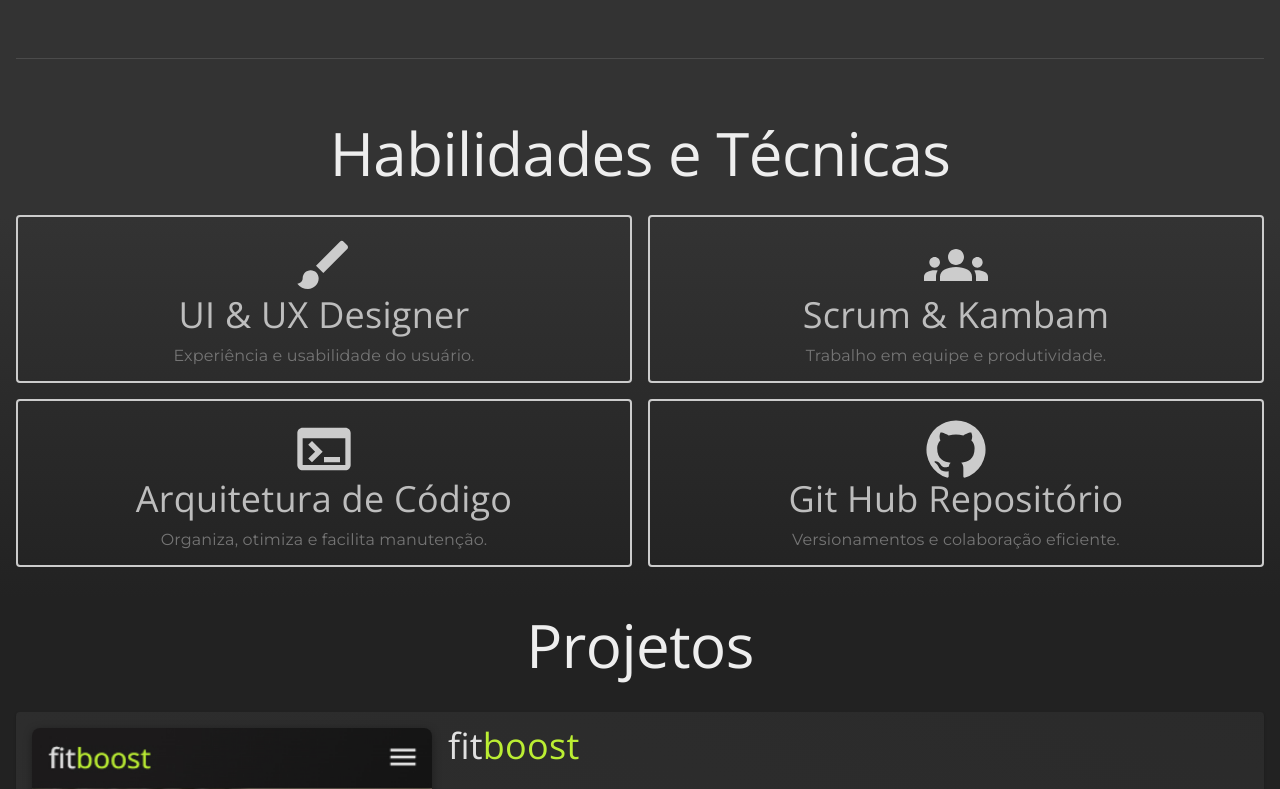
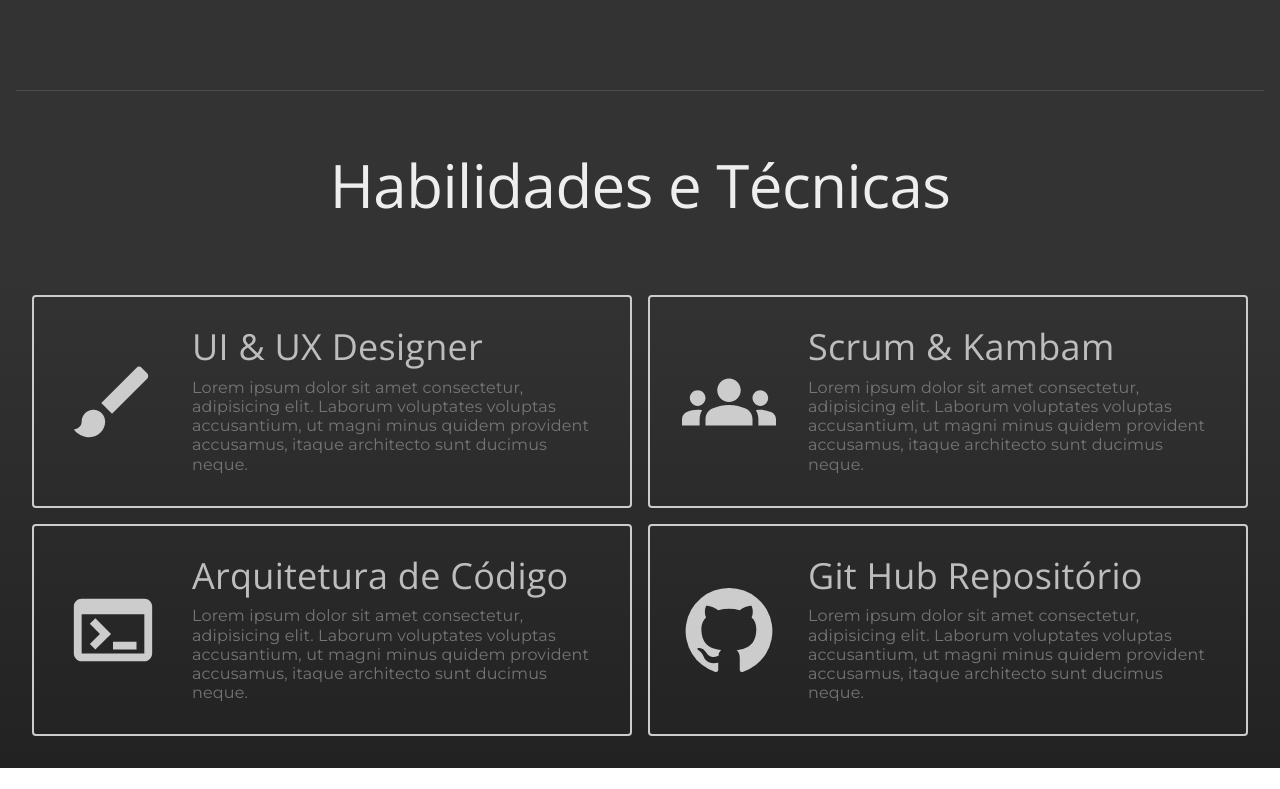
Before and after one commit to brunoVieiraDeMoura/portifolio, a Next.js app: page / in a window 1280 px wide. Shown: the part 1211-2000 px from the top of the page. After the commit the page ends 1979 px from the top, so only its background shows below. Built offline with nearby package versions, Linux system fonts and the light colour scheme; what @mui/material-nextjs would draw is missing.

Commit message:
add techs media query to desktop

```diff
--- a/src/components/techniques/section-techniques-mobile.tsx
+++ b/src/components/techniques/section-techniques-mobile.tsx
@@ -9,16 +9,20 @@
       sx={{
         background: 'linear-gradient(360deg, rgba(34,34,34) , #333 80%)',
         width: '100%',
-        pb: 2,
       }}
     >
       <Typography textAlign="center" variant="h2" color="grey.200">
         Habilidades e Técnicas
       </Typography>
+
+      {/* MOBILE */}
       <Box
         sx={{
           mt: 2,
-          display: 'grid',
+          display: {
+            xs: 'grid',
+            md: 'none',
+          },
           gridTemplateColumns: '1fr 1fr',
           p: 2,
           gap: 2,
@@ -125,6 +129,129 @@
           </Typography>
         </Paper>
       </Box>
+
+      {/* DESKTOP */}
+      <Box
+        sx={{
+          mt: 6,
+          display: {
+            xs: 'none',
+            md: 'grid',
+          },
+          gridTemplateColumns: '1fr 1fr',
+          p: 4,
+          gap: 2,
+        }}
+      >
+        <Paper
+          sx={{
+            display: 'flex',
+            justifyContent: 'space-around',
+            background: 'transparent',
+            border: '2px solid #ccc',
+            alignItems: 'center',
+            p: {
+              xs: 2,
+              lg: 4,
+            },
+            gap: 4,
+          }}
+          elevation={0}
+        >
+          <BrushIcon sx={{ fontSize: 94, color: '#ccc' }} />
+          <Box>
+            <Typography variant="h4" color="grey.400" gutterBottom>
+              UI & UX Designer
+            </Typography>
+            <Typography variant="body1" color="grey.600">
+              Lorem ipsum dolor sit amet consectetur, adipisicing elit. Laborum
+              voluptates voluptas accusantium, ut magni minus quidem provident
+              accusamus, itaque architecto sunt ducimus neque.
+            </Typography>
+          </Box>
+        </Paper>
+        <Paper
+          sx={{
+            display: 'flex',
+            justifyContent: 'space-around',
+            background: 'transparent',
+            border: '2px solid #ccc',
+            alignItems: 'center',
+            p: {
+              xs: 2,
+              lg: 4,
+            },
+            gap: 4,
+          }}
+          elevation={0}
+        >
+          <GroupsIcon sx={{ fontSize: 94, color: '#ccc' }} />
+          <Box>
+            <Typography variant="h4" color="grey.400" gutterBottom>
+              Scrum & Kambam
+            </Typography>
+            <Typography variant="body1" color="grey.600">
+              Lorem ipsum dolor sit amet consectetur, adipisicing elit. Laborum
+              voluptates voluptas accusantium, ut magni minus quidem provident
+              accusamus, itaque architecto sunt ducimus neque.
+            </Typography>
+          </Box>
+        </Paper>
+        <Paper
+          sx={{
+            display: 'flex',
+            justifyContent: 'space-around',
+            background: 'transparent',
+            border: '2px solid #ccc',
+            alignItems: 'center',
+            p: {
+              xs: 2,
+              lg: 4,
+            },
+            gap: 4,
+          }}
+          elevation={0}
+        >
+          <TerminalIcon sx={{ fontSize: 94, color: '#ccc' }} />
+          <Box>
+            <Typography variant="h4" color="grey.400" gutterBottom>
+              Arquitetura de Código
+            </Typography>
+            <Typography variant="body1" color="grey.600">
+              Lorem ipsum dolor sit amet consectetur, adipisicing elit. Laborum
+              voluptates voluptas accusantium, ut magni minus quidem provident
+              accusamus, itaque architecto sunt ducimus neque.
+            </Typography>
+          </Box>
+        </Paper>
+        <Paper
+          sx={{
+            display: 'flex',
+            justifyContent: 'space-around',
+            background: 'transparent',
+            border: '2px solid #ccc',
+            alignItems: 'center',
+            p: {
+              xs: 2,
+              lg: 4,
+            },
+            gap: 4,
+          }}
+          elevation={0}
+        >
+          <GitHubIcon sx={{ fontSize: 94, color: '#ccc' }} />
+          <Box>
+            <Typography variant="h4" color="grey.400" gutterBottom>
+              Git Hub Repositório
+            </Typography>
+            <Typography variant="body1" color="grey.600">
+              Lorem ipsum dolor sit amet consectetur, adipisicing elit. Laborum
+              voluptates voluptas accusantium, ut magni minus quidem provident
+              accusamus, itaque architecto sunt ducimus neque.
+            </Typography>
+          </Box>
+        </Paper>
+      </Box>
     </Box>
   );
 }
--- a/src/components/technology/section-tech-mobile.tsx
+++ b/src/components/technology/section-tech-mobile.tsx
@@ -5,7 +5,15 @@
   return (
     <Box sx={{ height: '100%', background: '#333', width: '100%' }}>
       <Box sx={{ p: 2 }}>
-        <Divider sx={{ background: '#555', mb: 4 }} />
+        <Divider
+          sx={{
+            background: '#555',
+            mb: {
+              xs: 4,
+              md: 0,
+            },
+          }}
+        />
         <Typography
           sx={{
             mt: {
@@ -22,7 +30,7 @@
         </Typography>
         <Box
           sx={{
-            mt: 8,
+            mt: 12,
             display: 'grid',
             gridTemplateColumns: '1fr 1fr',
             borderRadius: 2,
@@ -68,7 +76,11 @@
               <Typography variant="h5" color="grey.300">
                 Desenvolvimentos Web
               </Typography>
-              <Typography variant="body1" color="grey.500">
+              <Typography
+                sx={{ width: '90%' }}
+                variant="body1"
+                color="grey.500"
+              >
                 Lorem ipsum dolor sit amet consectetur adipisicing elit. Optio
                 earum saepe quae cum mollitia recusandae voluptates esse
                 incidunt, similique, hic cumque!
@@ -109,7 +121,11 @@
               <Typography variant="h5" color="grey.300">
                 Estilização Responsiva
               </Typography>
-              <Typography variant="body1" color="grey.500">
+              <Typography
+                sx={{ width: '90%' }}
+                variant="body1"
+                color="grey.500"
+              >
                 Lorem ipsum dolor sit amet consectetur adipisicing elit. Optio
                 earum saepe quae cum mollitia recusandae voluptates esse
                 incidunt, similique, hic cumque!
@@ -150,7 +166,11 @@
               <Typography variant="h5" color="grey.300">
                 Aplicativos Mobile
               </Typography>
-              <Typography variant="body1" color="grey.500">
+              <Typography
+                sx={{ width: '90%' }}
+                variant="body1"
+                color="grey.500"
+              >
                 Lorem ipsum dolor sit amet consectetur adipisicing elit. Optio
                 earum saepe quae cum mollitia recusandae voluptates esse
                 incidunt, similique, hic cumque!
@@ -191,7 +211,11 @@
               <Typography variant="h5" color="grey.300">
                 Código Tipado
               </Typography>
-              <Typography variant="body1" color="grey.500">
+              <Typography
+                sx={{ width: '90%' }}
+                variant="body1"
+                color="grey.500"
+              >
                 Lorem ipsum dolor sit amet consectetur adipisicing elit. Optio
                 earum saepe quae cum mollitia recusandae voluptates esse
                 incidunt, similique, hic cumque!
--- a/src/components/tutorial/tutorial-mobile.tsx
+++ b/src/components/tutorial/tutorial-mobile.tsx
@@ -1,4 +1,4 @@
-import { Box, Paper, Typography, Button } from '@mui/material';
+import { Box, Paper, Typography, Button, Divider } from '@mui/material';
 import Image from 'next/image';
 
 export default function TutorialComponentMobile() {
@@ -21,14 +21,43 @@
           style={{ objectFit: 'cover', objectPosition: '65% 20%' }}
         />
       </Box>
-      <Box sx={{ p: 2, display: 'flex', flexDirection: 'column', gap: 2 }}>
+      <Box
+        sx={{
+          p: 2,
+          display: {
+            xs: 'flex',
+            md: 'none',
+          },
+          flexDirection: 'column',
+          gap: 2,
+        }}
+      >
+        <Divider
+          sx={{
+            background: 'rgba(255,255,255,0.1)',
+            mt: {
+              xs: 5,
+              md: 6,
+            },
+            mb: {
+              xs: 2,
+              md: 6,
+            },
+          }}
+        />
         <Typography
           gutterBottom
           textAlign="center"
           variant="h2"
-          color="grey.200"
+          sx={{
+            mb: {
+              xs: 2,
+              md: 4,
+            },
+          }}
+          color="grey.300"
         >
-          Projetos
+          Projetos Desenvolvidos
         </Typography>
         <Paper
           sx={{
```
